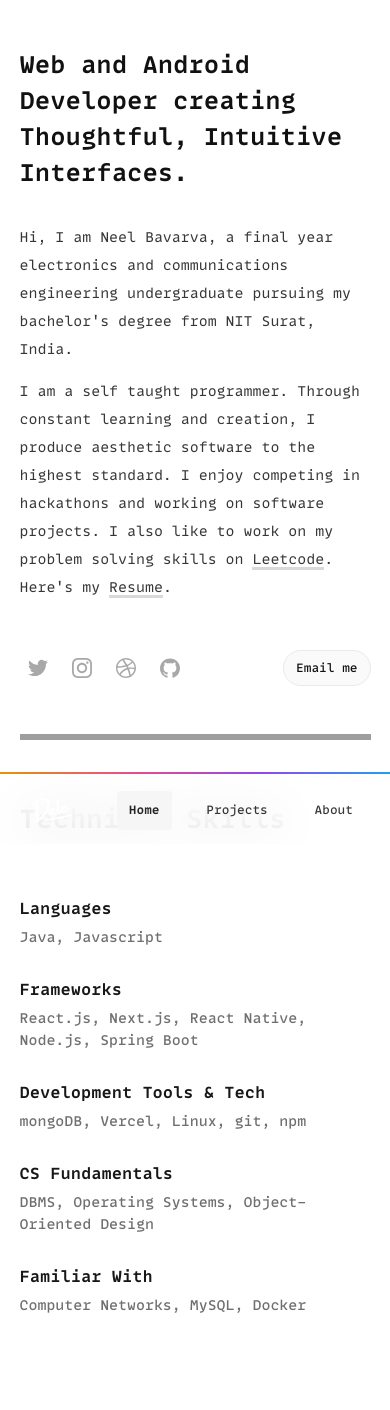
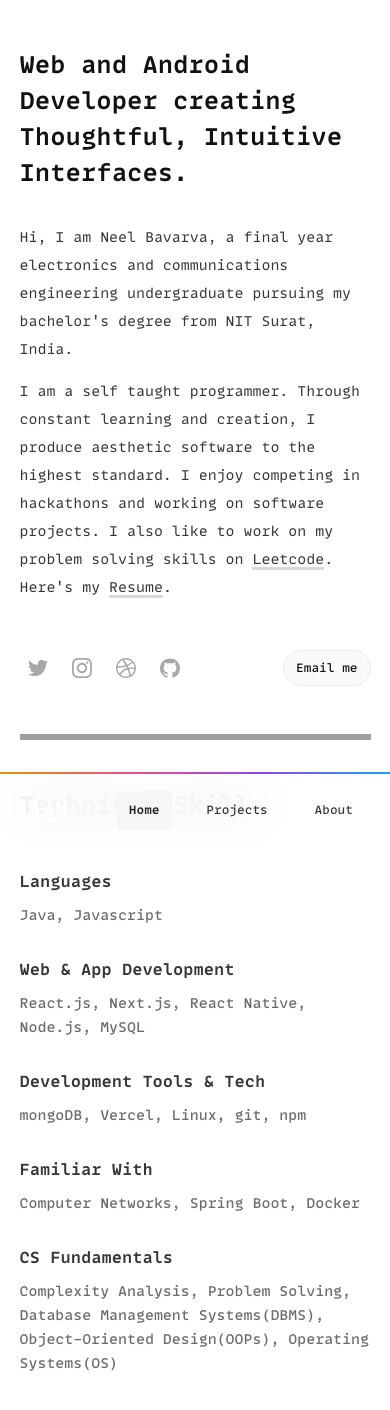
Before and after one commit to neelbavarva/portfolio, a Next.js app in the folder neelbavarva/: page / in a window 390 px wide. Shown: the top 1410 px of the page. Built offline with nearby package versions, Linux system fonts and the light colour scheme; grey boxes are pictures that could not be loaded.

Commit message:
skills content updated

```diff
--- a/neelbavarva/components/Home/Skills.js
+++ b/neelbavarva/components/Home/Skills.js
@@ -1,5 +1,3 @@
-import { useState, useEffect } from 'react'
-import Link from 'next/link'
 import styles from '../../styles/Home/Skills.module.css'
 
 export default function Skills() {
@@ -12,20 +10,20 @@ export default function Skills() {
                     <span>Java, Javascript</span>
                 </div>
                 <div className={styles.skills_container}>
-                    <span>Frameworks</span>
-                    <span>React.js, Next.js, React Native, Node.js, Spring Boot</span>
+                    <span>Web&nbsp;&&nbsp;App&nbsp;Development</span>
+                    <span>React.js, Next.js, React Native, Node.js, MySQL</span>
                 </div>
                 <div className={styles.skills_container}>
-                    <span>Development Tools &amp; Tech</span>
+                    <span>Development&nbsp;Tools&nbsp;&amp;&nbsp;Tech</span>
                     <span>mongoDB, Vercel, Linux, git, npm</span>
                 </div>
                 <div className={styles.skills_container}>
-                    <span>CS Fundamentals</span>
-                    <span>DBMS, Operating Systems, Object-Oriented Design</span>
+                    <span>Familiar&nbsp;With</span>
+                    <span>Computer Networks, Spring Boot, Docker</span>
                 </div>
                 <div className={styles.skills_container}>
-                    <span>Familiar With</span>
-                    <span>Computer Networks, MySQL, Docker</span>
+                    <span>CS&nbsp;Fundamentals</span>
+                    <span>Complexity Analysis, Problem Solving, Database Management Systems(DBMS), Object-Oriented Design(OOPs), Operating Systems(OS)</span>
                 </div>
             </div>
         </div>
--- a/neelbavarva/styles/Home/Header.module.css
+++ b/neelbavarva/styles/Home/Header.module.css
@@ -128,7 +128,7 @@
 
     .header_title {
         font-size: 24px;
-        line-height: 2.25rem;
+        line-height: 36px;
     }
 
     .header_content {
--- a/neelbavarva/styles/Home/Skills.module.css
+++ b/neelbavarva/styles/Home/Skills.module.css
@@ -10,36 +10,26 @@
         width: 90%;
     }
 }
+
 @media (min-width: 1000px) {
-    .container {
-      width: 90%;
-    }
-  }
-  @media (min-width: 1000px) {
-    .container {
-      width: 850px;
-    }
-  }
-  @media (min-width: 1200px) {
     .container {
         width: 850px;
     }
 }
 
 .skills {
-    margin-top: 4rem;
+    margin-top: 4.5rem;
 }
 
 .skills_header {
-    font-size: 26px;
-    line-height: 32px;
+    font-size: 32px;
+    line-height: 48px;
+    margin-bottom: 32px;
     font-family: var(--font-bold);
-    margin-bottom: 32px;
 }
 
 .skills_container {
     display: flex;
-    padding-top: 20px;
 }
 
 .skills_container > span:nth-child(1) {
@@ -50,12 +40,15 @@
 }
 
 .skills_container > span:nth-child(2) {
+    text-align: right;
     font-family: var(--font-medium);
+    margin-left: 5rem;
     font-size: 14px;
+    line-height: 42px;
     margin-top: 2px;
 }
 
-  @media (max-width: 690px) {
+@media (max-width: 700px) {
     .skills_container {
         display: block;
     }
@@ -66,36 +59,68 @@
 
     .skills_container > span:nth-child(2) {
         display: flex;
+        margin-top: 12px;
+        line-height: 24px;
+        margin-left: 0rem;
+        text-align: left;
+    }
+}
+
+@media (max-width: 600px) {
+    .skills {
+        margin-top: 3rem;
+        margin-bottom: 1rem;
+    }
+
+    .skills_header {
+        font-size: 24px;
+        line-height: 36px;
+        margin-bottom: 16px;
+    }
+
+    .skills_container {
+        padding-top: 16px;
+    }
+
+    .skills_container > span:nth-child(1) {
+        font-size: 16px;
+        line-height: 28px;
+    }
+
+    .skills_container > span:nth-child(2) {
+        font-size: 14px;
         margin-top: 8px;
-      line-height: 22px;
+        line-height: 24px;
+        margin-left: 0rem;
+        text-align: left;
     }
 }
 
 @media (prefers-color-scheme: light) {
     .skills_header{
-          color: #171717;
+        color: var(--header-color-light);
     }
 
     .skills_container span:nth-child(1){
-          color: #171717;
+        color: var(--content-primary-light);
     }
 
     .skills_container span:nth-child(2){
-          color: hsl(0 0% 43.5%);
+        color: var(--content-secondary-light);
     }
 }
 
 
 @media (prefers-color-scheme: dark) {
     .skills_header{
-          color: #eaeaea;
+        color: var(--header-color-dark);
     }
 
     .skills_container span:nth-child(1){
-          color: #d9d9d9;
+        color: var(--content-primary-dark);
     }
 
     .skills_container span:nth-child(2){
-          color: #6c6c6c;
+        color: var(--content-secondary-dark);
     }
 }
--- a/neelbavarva/styles/globals.css
+++ b/neelbavarva/styles/globals.css
@@ -40,6 +40,12 @@ body {
 
     --content-color-light: #363636;
     --content-color-dark: #b1b1b1;
+
+    --content-primary-light: #363636;
+    --content-primary-dark: #d9d9d9;
+
+    --content-secondary-light: #6c6c6c;
+    --content-secondary-dark: #6c6c6c;
 
     --link-color-light: #363636;
     --link-border-color-light: #d9d9d9;
```
Lines whose indentation alone changed are shown as unchanged.
